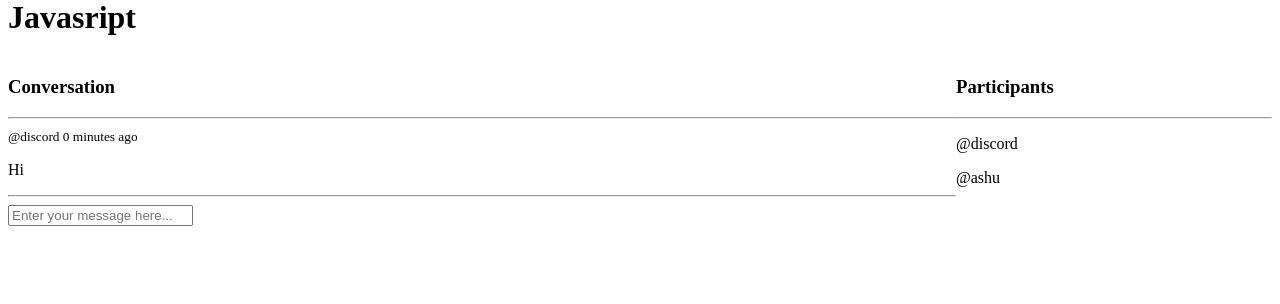
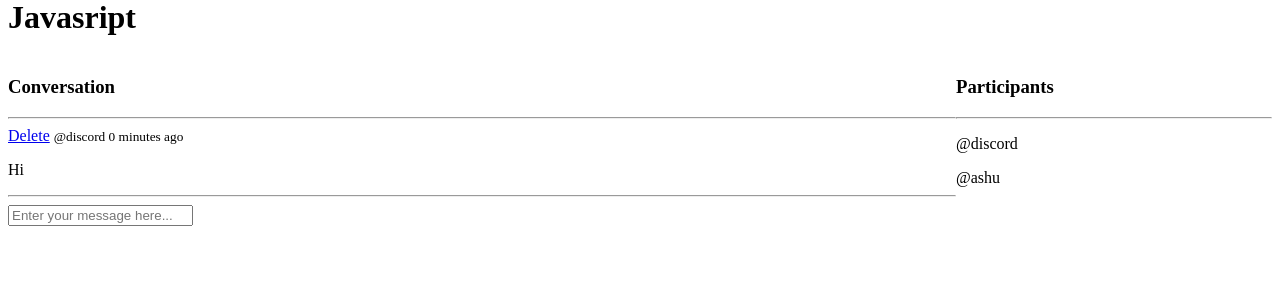
Before and after one commit to Ashutosh2302/Discord-Clone, a Django app: page /room/15/ in a window 1280 px wide. Shown: the part 218-522 px from the top of the page. Run offline with Django 3.2, Linux system fonts and the light colour scheme; a user stored in the database is signed in; data comes from the database, SQL or seed files in the repository; both versions use the stored data as it was after the commit.

Commit message:
message functionality

```diff
--- a/base/templates/base/room.html
+++ b/base/templates/base/room.html
@@ -21,6 +21,9 @@
         {% for message in room_messages %}
 
             <div>
+                {% if request.user == message.user %}
+                <a href="{% url 'delete-message' message.id %}">Delete</a>
+                {% endif %}
                 <small>@{{message.user}}     {{message.created|timesince}} ago</small>
                 <p>{{message.body}}</p>
                 <hr>
--- a/base/urls.py
+++ b/base/urls.py
@@ -10,4 +10,5 @@ urlpatterns = [
     path('create_room/', views.create_room, name='create-room'),
     path('update_room/<str:pk>/', views.update_room, name='update-room'),
     path('delete_room/<str:pk>/', views.delete_room, name='delete-room'),
+    path('delete_message/<str:pk>/', views.delete_message, name='delete-message'),
 ]
--- a/base/views.py
+++ b/base/views.py
@@ -135,3 +135,16 @@ def delete_room(request, pk):
         room.delete()
         return redirect('home')
     return render(request, 'base/delete.html', {'room': room})
+
+
+@login_required(login_url='login')
+def delete_message(request, pk):
+    message = Message.objects.get(id=pk)
+
+    if request.user != message.user:
+        return HttpResponse("You don't have permissions to delete this room")
+
+    if request.method == 'POST':
+        message.delete()
+        return redirect('room')
+    return render(request, 'base/delete.html', {'room': message})
```
Also changed, not shown: db.sqlite3.
